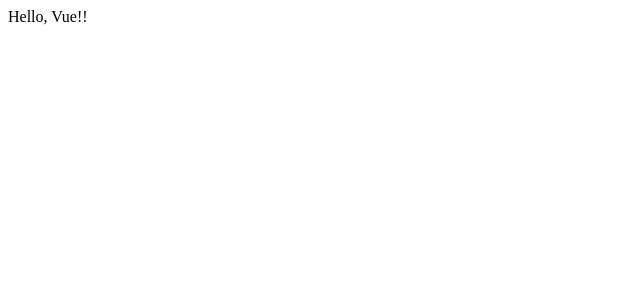
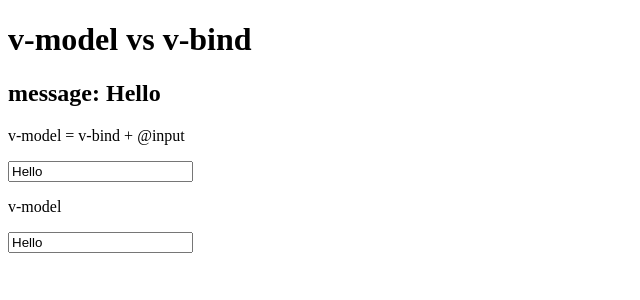
Before and after one commit to visiort/learn-vue-3-with-bingyang, a Vue app: page / in a window 1280 px wide. Shown: the top 300 px of the page, without its empty margins (0-640 px from the left). Built offline with nearby package versions, Linux system fonts and the light colour scheme.

Commit message:
V-Model vs V-Bind

```diff
--- a/src/App.vue
+++ b/src/App.vue
@@ -1,13 +1,30 @@
 <template>
+  <h1>v-model vs v-bind</h1>
+  <h2>message: {{ message }}</h2>
   <div>
-    Hello, Vue!!
+    <p>v-model = v-bind + @input</p>
+    <input
+      type="text"
+      v-bind:value="message"
+      @input="message = $event.target.value"
+    />
+  </div>
+
+  <div>
+    <p>v-model</p>
+    <input
+      type="text"
+      v-model="message"
+    />
   </div>
 </template>
 
 <script setup>
+  import {ref} from 'vue'
 
+  let message = ref('Hello')
 </script>
 
-<style lang="scss" scoped>
+<style scoped>
 
 </style>
```
